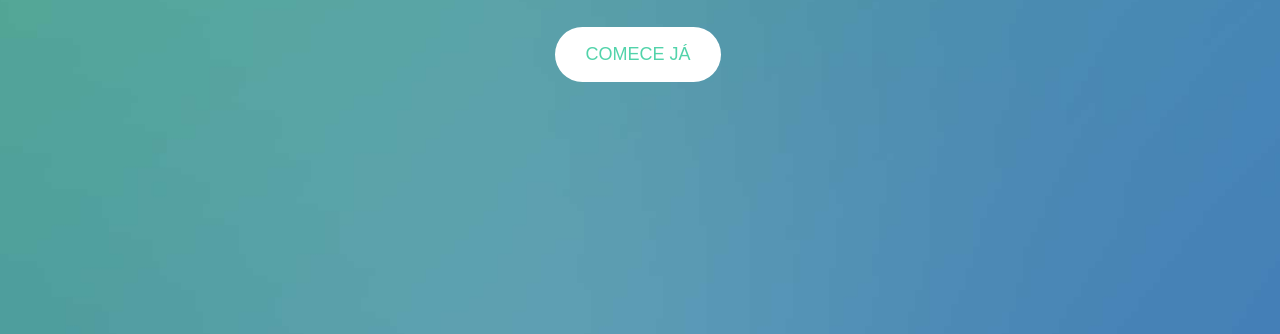
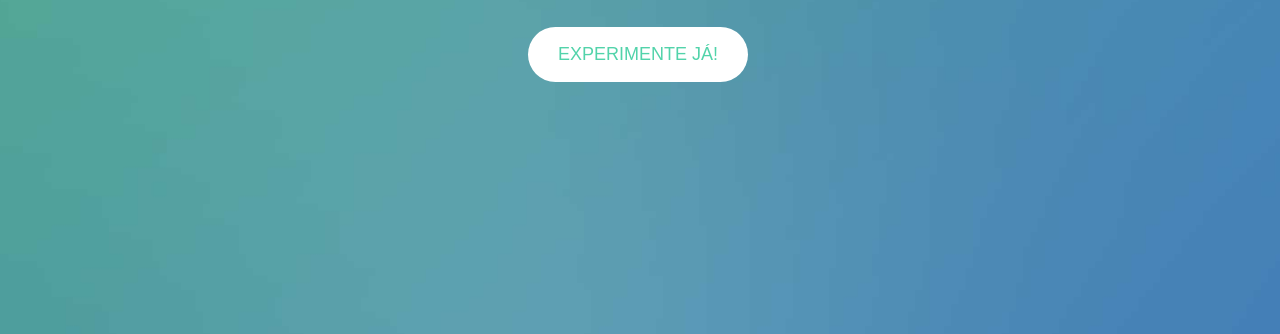
Before and after one commit to henrique945/html.exchange, a plain HTML site: page index.html in a window 1280 px wide. Shown: the part 466-800 px from the top of the page. Drawn offline with Linux system fonts and the light colour scheme; files whose address does not match are found by name.

Commit message:
update(index): add experimente já!

```diff
--- a/index.html
+++ b/index.html
@@ -102,7 +102,7 @@
 								<h1>Exchange</h1>
 								<h2>O local perfeito para realizar <a href="#">trocas</a> saudáveis
 								</h2>
-								<p><a href="#" class="btn btn-default">Comece já</a></p>
+								<p><a href="https://www.figma.com/proto/szuJqMlPWdh52pzvfiDgUn/Exchange?node-id=3%3A3&scaling=contain&page-id=0%3A1" target="_blank" class="btn btn-default">Experimente já!</a></p>
 							</div>
 						</div>
 					</div>
```
